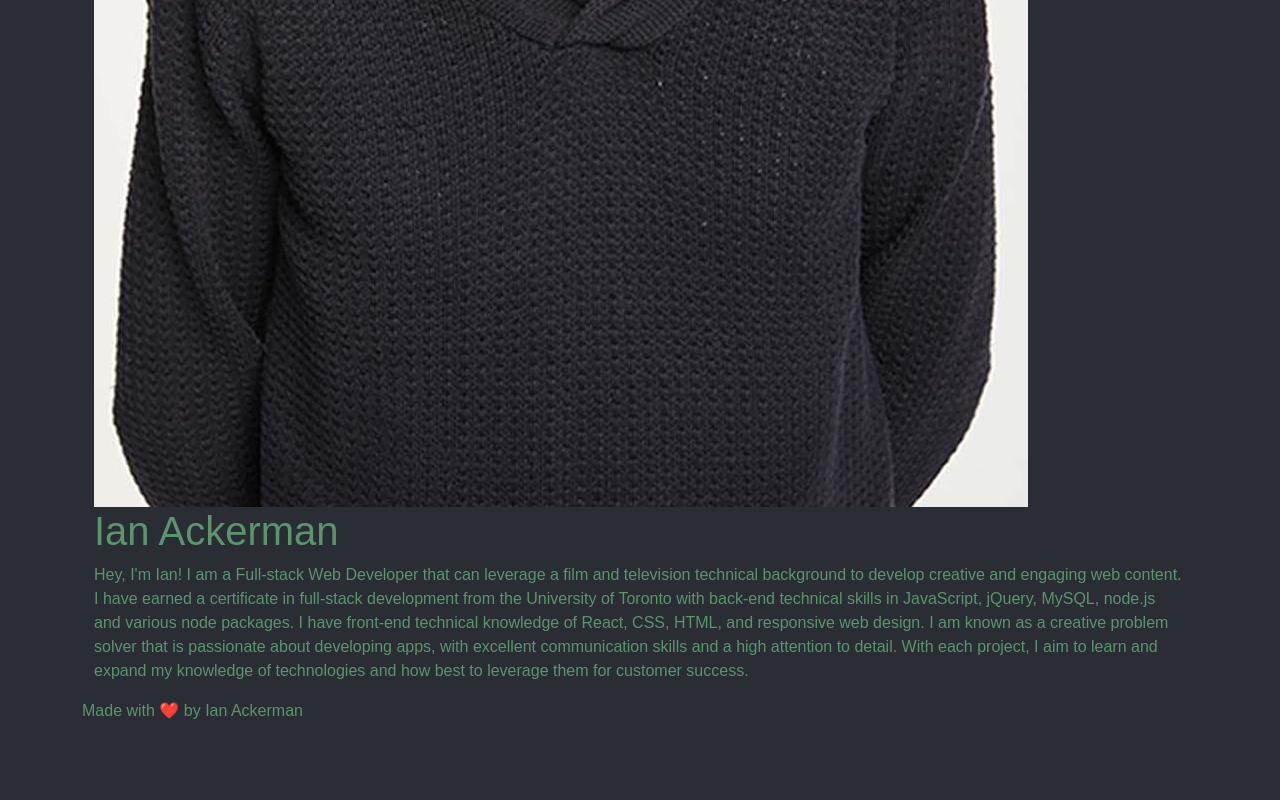
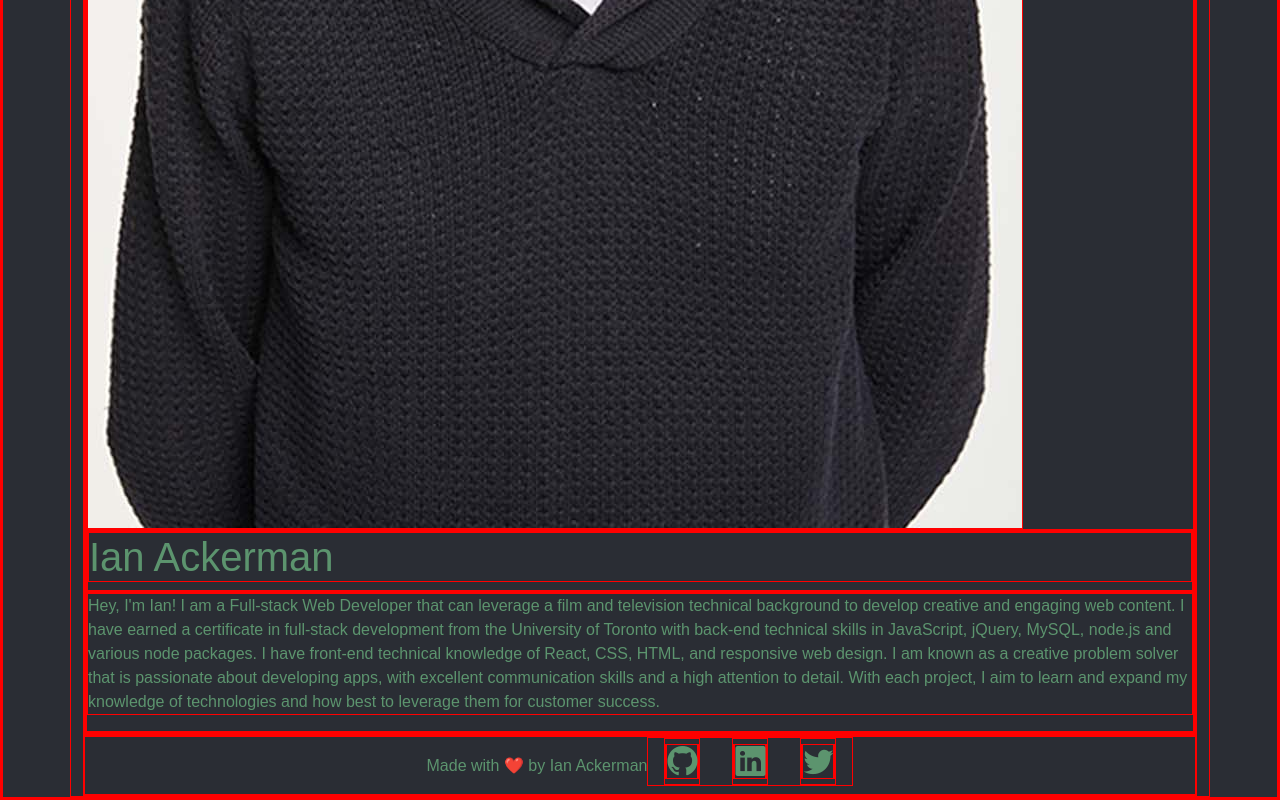
Before and after one commit to ianaack/ianaack-portfolio, a React (Create React App) app: page / in a window 1280 px wide. Shown: the part 997-1797 px from the top of the page. Before the commit the page ends 1720 px from the top, so only its background shows below. Built offline with nearby package versions, Linux system fonts and the light colour scheme.

Commit message:
Header and Footer Styling

```diff
--- a/src/App.css
+++ b/src/App.css
@@ -15,6 +15,7 @@ html {
 	margin: 0;
 	padding: 0;
 	box-sizing: border-box;
+  border: solid 1px red;
 }
 
 ul {
@@ -43,3 +44,24 @@ body {
 	color: var(--tertiary-color);
 	cursor: pointer;
 }
+
+.footer {
+	display: flex;
+	align-items: center;
+	justify-content: center;
+}
+
+.social-media-list {
+	list-style: none;
+	display: flex;
+	max-width: fit-content;
+}
+
+.social-icon {
+	font-size: 30px;
+	color: var(--secondary-color);
+}
+
+.social-icon:hover {
+	color: var(--tertiary-color);
+}
--- a/src/App.js
+++ b/src/App.js
@@ -34,7 +34,7 @@ function App() {
 				currentSection={currentSection}
 				setCurrentSection={setCurrentSection}
 			></Header>
-			<main className="container">
+			<main className="contentWrapper">
 				{(() => {
 					if (currentSection === "About") {
 						return (
@@ -63,7 +63,7 @@ function App() {
 					}
 				})()}
 			</main>
-			<footer className="footer">
+			<footer className="footerWrapper">
 				<Footer></Footer>
 			</footer>
 		</div>
--- a/src/components/Footer/index.js
+++ b/src/components/Footer/index.js
@@ -1,7 +1,28 @@
 import React from "react";
 
 function Footer() {
-	return <div id="footer">Made with ❤️ by Ian Ackerman</div>;
+	return (
+		<div className="footer container">
+			Made with ❤️ by Ian Ackerman
+			<div className="mb-2 social-media-list">
+				<li className="mx-3">
+					<a href="https://github.com/ianaack" className="social-icon">
+						<span className="bi bi-github"></span>
+					</a>
+				</li>
+				<li className="mx-3">
+					<a href="https://linkedin.com/in/ianaack" className="social-icon">
+						<span className="bi bi-linkedin"></span>
+					</a>
+				</li>
+				<li className="mx-3">
+					<a href="https://twitter.com/ianaack" className="social-icon">
+						<span className="bi bi-twitter"></span>
+					</a>
+				</li>
+			</div>
+		</div>
+	);
 }
 
 export default Footer;
--- a/src/components/Header/index.js
+++ b/src/components/Header/index.js
@@ -9,7 +9,7 @@ function Header(props) {
 			<header className="px-1 py-3">
 				<div className="container">
 					<div className="row">
-						<div className="col-12 col-md-3 text-start">
+						<div className="col-12 col-md-3 text-center">
 							<h1>Ian Ackerman</h1>
 						</div>
 						<nav className="col-12 col-md-6 text-center container">
```
